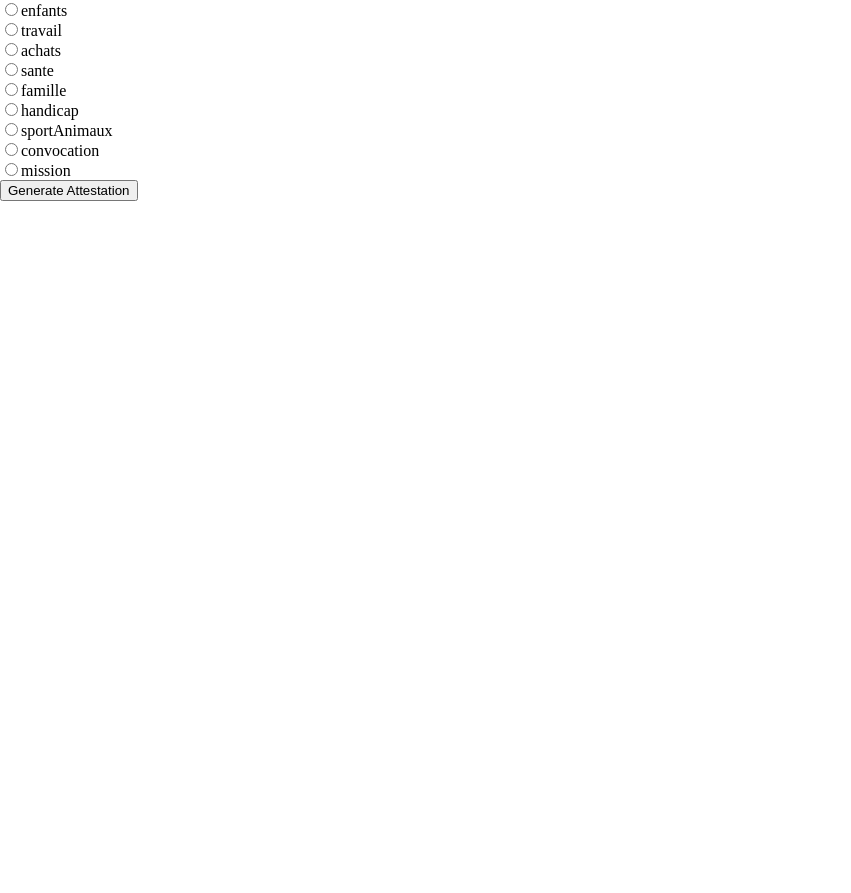
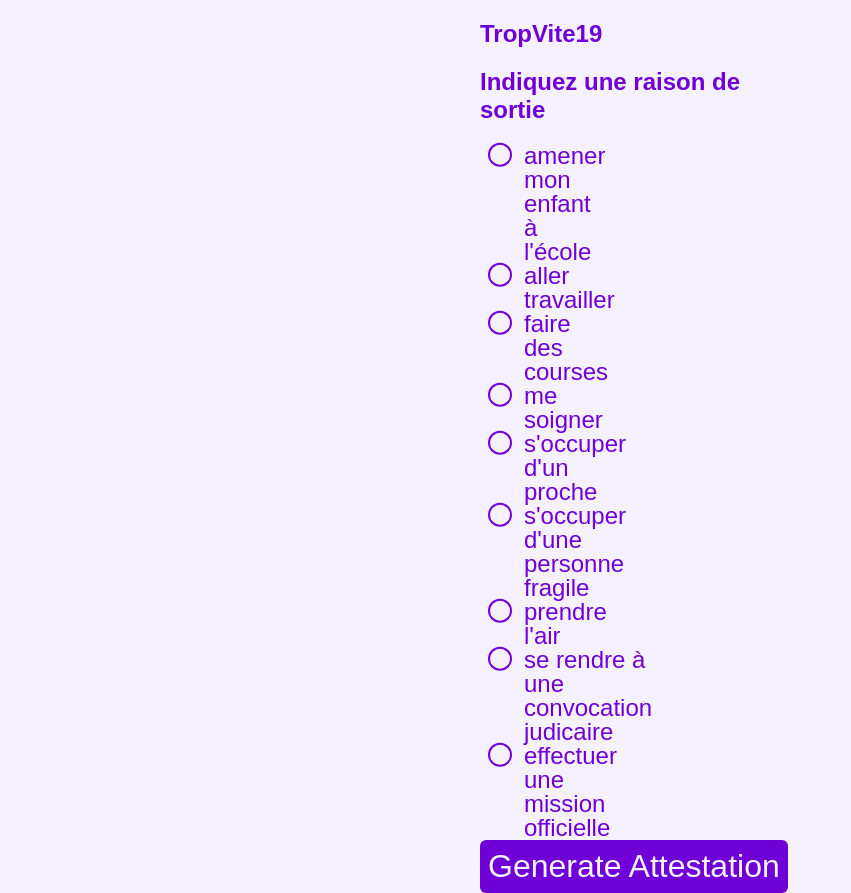
Before and after one commit to htomaka/trop-vite-19, a Preact app: page / in a window 1280 px wide. Shown: the whole page, without its empty margins (0-851 px from the left). Before the commit the page ends 800 px from the top, so only its background shows below. Built offline with nearby package versions, Linux system fonts and the light colour scheme.

Commit message:
add reason label

```diff
--- /dev/null
+++ b/src/components/form.tsx
@@ -0,0 +1,18 @@
+import { LeaveReason } from "../types";
+import { h } from "preact";
+import { JSXInternal } from "preact/src/jsx";
+import GenericEventHandler = JSXInternal.GenericEventHandler;
+import { Radio } from "./radio";
+import { leaveReasonLabels } from "../config";
+
+export const Form = ({ leaveReasons, onSelect }: { leaveReasons: LeaveReason[], onSelect: GenericEventHandler<HTMLInputElement> }) => {
+  return <form>
+    {leaveReasons.map((value, index) => {
+      return <div className="form-group">
+        <label className="radio">
+          <Radio value={value} onChange={(event) => onSelect(event.currentTarget.value)} name="leavereason">{leaveReasonLabels[value]}</Radio>
+        </label>
+      </div>;
+    })}
+  </form>;
+};
--- /dev/null
+++ b/src/components/radio.tsx
@@ -0,0 +1,13 @@
+import { ComponentChildren, h } from "preact";
+import { JSXInternal } from "preact/src/jsx";
+import GenericEventHandler = JSXInternal.GenericEventHandler;
+
+export const Radio = (props: { name: string, children: ComponentChildren, onChange: GenericEventHandler<HTMLInputElement>, value: any }) => {
+  return <label className="radio">
+  <span className="radio__input">
+    <input type="radio" name={props.name} onChange={props.onChange} />
+    <span className="radio__control"></span>
+    </span>
+    <span className="radio__label">{props.children}</span>
+  </label>;
+};
--- a/src/config.ts
+++ b/src/config.ts
@@ -1,2 +1,28 @@
+import { LeaveReason } from "./types";
+
 export const apiUrl = 'https://tranquil-cliffs-66769.herokuapp.com/generate';
 //export const apiUrl = 'http://localhost:3000/generate';
+
+export const leaveReasonLabels: Record<LeaveReason, string> = {
+  "enfants": "amener mon enfant à l'école",
+  "travail": "aller travailler",
+  "achats": "faire des courses",
+  "sante": "me soigner",
+  "famille": "s'occuper d'un proche",
+  "handicap": "s'occuper d'une personne fragile",
+  "sportAnimaux": "prendre l'air",
+  "convocation": "se rendre à une convocation judicaire",
+  "mission": "effectuer une mission officielle"
+}
+
+export const leaveReasons: LeaveReason[] = [
+  "enfants",
+  "travail",
+  "achats",
+  "sante",
+  "famille",
+  "handicap",
+  "sportAnimaux",
+  "convocation",
+  "mission"
+];
--- a/src/index.tsx
+++ b/src/index.tsx
@@ -1,37 +1,12 @@
 import { Component, h, render } from "preact";
 import { GenerateAttestationService } from "./generate-attestation-service";
 import { LeaveReason } from "./types";
-import { JSXInternal } from "preact/src/jsx";
 import dateFormat from 'dateformat';
-import GenericEventHandler = JSXInternal.GenericEventHandler;
-
-
-const Form = ({ leaveReasons, onSelect }: { leaveReasons: LeaveReason[], onSelect: GenericEventHandler<HTMLInputElement> }) => {
-  return <form>
-    {leaveReasons.map((value, index) => {
-      return <div className="form-group">
-        <label>
-          <input type="radio" value={value} onChange={(event) => onSelect(event.currentTarget.value)} name="leavereason"/>
-          {value}
-        </label>
-      </div>;
-    })}
-  </form>;
-};
+import { Form } from "./components/form";
+import { leaveReasons } from "./config";
 
 class App extends Component<any, any> {
   private generateService = new GenerateAttestationService();
-  private leaveReasons: LeaveReason[] = [
-    "enfants",
-    "travail",
-    "achats",
-    "sante",
-    "famille",
-    "handicap",
-    "sportAnimaux",
-    "convocation",
-    "mission"
-  ];
 
   handleSelectReason(reason: LeaveReason){
     this.setState({
@@ -56,10 +31,12 @@ class App extends Component<any, any> {
   }
 
   render() {
-    return <div>
-      <Form leaveReasons={this.leaveReasons} onSelect={this.handleSelectReason.bind(this)}/>
-      <button onClick={() => this.handleGenerate()}>Generate Attestation</button>
-    </div>;
+    return <section class={"container"}>
+      <h1>TropVite19</h1>
+      <h2>Indiquez une raison de sortie</h2>
+      <Form leaveReasons={leaveReasons} onSelect={this.handleSelectReason.bind(this)}/>
+      <button className="button" onClick={() => this.handleGenerate()}>Generate Attestation</button>
+    </section>;
   }
 
 }
--- a/src/styles.css
+++ b/src/styles.css
@@ -1,9 +1,75 @@
-#map {
-  height: 100%;
+:root {
+    --bg: #f5f1ff;
+    --color: #6e00d7;
 }
+
+*,
+*:before,
+*:after {
+    box-sizing: border-box;
+}
+
 html,
 body {
-  height: 100%;
-  margin: 0;
-  padding: 0;
+    font-family: sans-serif;
+    height: 100%;
+    margin: 0;
+    padding: 0;
+    background-color: var(--bg);
+    color: var(--color);
 }
+
+.container {
+    margin: 0 auto;
+    max-width: 320px;
+}
+
+.radio {
+    font-size: 1.5rem;
+    display: grid;
+    grid-template-columns: min-content auto;
+    grid-gap: 0.5em;
+    cursor: pointer;
+}
+
+.radio:not(:last-child){
+  margin-bottom: 1rem;
+}
+
+.radio input {
+    opacity: 0;
+    width: 0;
+    height: 0;
+}
+
+.radio__input {
+    display: flex;
+}
+
+input:checked + .radio__control {
+    background: radial-gradient(currentcolor 50%, rgba(255, 0, 0, 0) 51%);
+}
+
+.radio__label {
+    line-height: 1;
+}
+
+.radio__control {
+    display: block;
+    width: 1em;
+    height: 1em;
+    border-radius: 50%;
+    border: 0.1em solid currentColor;
+    transform: translateY(-0.05em);
+}
+
+.button {
+    font-size: 2rem;
+    background-color: var(--color);
+    color: var(--bg);
+    padding: .5rem;
+    text-align: center;
+    border-radius: 6px;
+    outline: 0;
+    border: 0;
+}
```
